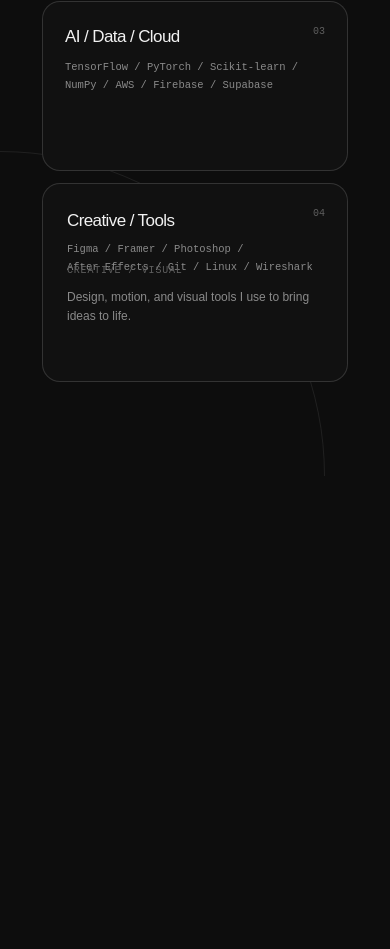
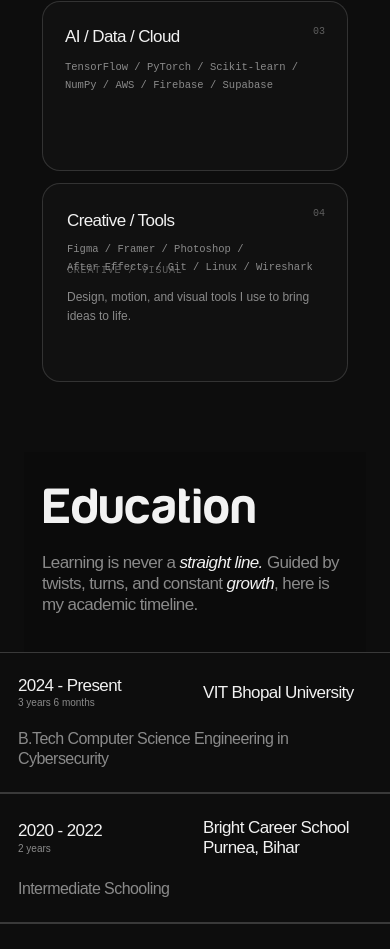
Before and after one commit to debuggerhimanshu/my-portfolio, a Next.js app: page / in a window 390 px wide. Shown: the part 2393-3342 px from the top of the page. Before the commit the page ends 2869 px from the top, so only its background shows below. Built offline with nearby package versions, Linux system fonts and the light colour scheme.

Commit message:
Made the education section

```diff
--- a/app/page.tsx
+++ b/app/page.tsx
@@ -2,6 +2,7 @@
 import { Navbar } from "@/components/ui/Navbar";
 import { Hero } from "@/components/sections/Hero/Hero";
 import { About } from "@/components/sections/About/About";
+import { Education } from "@/components/sections/Education/Education";
 
 export default function Home() {
   return (
@@ -11,6 +12,7 @@
       <main>
           <Hero />
           <About />
+          <Education />
       </main>
     </PageFrame>
   );
--- a/components/sections/About/About.module.css
+++ b/components/sections/About/About.module.css
@@ -75,15 +75,16 @@
   gap: 14px;
 }
 
-/* --------------------------------
-   Skill cards
--------------------------------- */
+/* =========================================================
+   SKILL CARDS
+========================================================= */
 
 .skillCard {
   position: relative;
 
   min-width: 0;
   overflow: hidden;
+  isolation: isolate;
 
   padding: 24px;
 
@@ -91,7 +92,61 @@
   border-radius: var(--radius-medium);
 
   background: var(--surface);
+
+  color: var(--foreground);
+
+  transition:
+    border-color 350ms ease,
+    color 350ms ease;
 }
+
+/* =========================================================
+   HIGHLIGHT CIRCLE
+========================================================= */
+
+.skillCard::before {
+  content: "";
+
+  position: absolute;
+  inset: 0;
+
+  background: var(--foreground);
+
+  border-radius: inherit;
+
+  /*
+    Start from the bottom-left corner.
+  */
+  clip-path: circle(0% at 0% 100%);
+
+  z-index: 0;
+
+  pointer-events: none;
+}
+
+/* --------------------------------
+   Expanding circle animation
+-------------------------------- */
+
+.skillCard.active::before {
+  animation: cardHighlight 1.4s
+    cubic-bezier(0.16, 1, 0.3, 1)
+    forwards;
+}
+
+@keyframes cardHighlight {
+  0% {
+    clip-path: circle(0% at 0% 100%);
+  }
+
+  100% {
+    clip-path: circle(150% at 0% 100%);
+  }
+}
+
+/* =========================================================
+   CARD CONTENT LAYERS
+========================================================= */
 
 .cardNumber {
   position: absolute;
@@ -103,9 +158,16 @@
 
   font-family: monospace;
   font-size: 10px;
+
+  z-index: 2;
+
+  transition: color 350ms ease;
 }
 
 .cardContent {
+  position: relative;
+  z-index: 2;
+
   height: 100%;
 
   display: flex;
@@ -122,6 +184,8 @@
 
   font-size: 17px;
   letter-spacing: -0.035em;
+
+  transition: color 350ms ease;
 }
 
 .cardContent p {
@@ -132,29 +196,51 @@
   font-family: monospace;
   font-size: 10.5px;
   line-height: 1.65;
+
+  transition: color 350ms ease;
 }
 
-/* --------------------------------
-   Programming
--------------------------------- */
+/* =========================================================
+   ACTIVE CARD
+========================================================= */
+
+.skillCard.active {
+  border-color: var(--foreground);
+}
+
+.skillCard.active .cardNumber {
+  color: rgba(13, 13, 13, 0.45);
+}
+
+.skillCard.active .cardLabel {
+  color: var(--background);
+}
+
+.skillCard.active .cardContent p {
+  color: rgba(13, 13, 13, 0.62);
+}
+
+/* =========================================================
+   PROGRAMMING
+========================================================= */
 
 .programming {
   grid-column: 1 / 2;
   grid-row: 1 / 2;
 }
 
-/* --------------------------------
-   Development
--------------------------------- */
+/* =========================================================
+   DEVELOPMENT
+========================================================= */
 
 .development {
   grid-column: 2 / 3;
   grid-row: 1 / 2;
 }
 
-/* --------------------------------
-   Photo
--------------------------------- */
+/* =========================================================
+   PHOTO
+========================================================= */
 
 .photoCard {
   grid-column: 3 / 4;
@@ -177,9 +263,9 @@
   object-position: center 25%;
 }
 
-/* --------------------------------
-   Zodiac Wave
--------------------------------- */
+/* =========================================================
+   ZODIAC WAVE
+========================================================= */
 
 .zodiacWave {
   grid-column: 3 / 4;
@@ -222,12 +308,11 @@
   font-weight: 400;
 
   line-height: 0.9;
-  /* letter-spacing: -0.045em; */
 }
 
-/* --------------------------------
-   AI / Data / Cloud
--------------------------------- */
+/* =========================================================
+   AI / DATA / CLOUD
+========================================================= */
 
 .aiCloud {
   grid-column: 1 / 3;
@@ -248,7 +333,10 @@
 
   padding: 20px 24px;
 
-  /* Allow the note to sit outside the card */
+  /*
+    The card itself needs to allow the
+    Creative / Visual note outside it.
+  */
   overflow: visible;
 }
 
@@ -260,21 +348,16 @@
   margin-bottom: 8px;
 }
 
-/* --------------------------------
-   Creative note
--------------------------------- */
-
-/*
-   The Creative card is in column 2.
-   Move the note into the empty column 1
-   beside it.
-*/
+/* =========================================================
+   CREATIVE NOTE
+========================================================= */
 
 .creativeNote {
   position: absolute;
 
   right: calc(100% + 60px);
   top: 50%;
+
   transform: translateY(-50%);
 
   width: 220px;
@@ -303,7 +386,6 @@
   text-transform: uppercase;
 }
 
-/* Remove the decorative star */
 .creativeNote::before {
   display: none;
 }
@@ -358,7 +440,6 @@
     overflow: hidden;
   }
 
-  /* Don't push the note outside on tablet */
   .creativeNote {
     position: static;
 
--- a/components/sections/About/About.tsx
+++ b/components/sections/About/About.tsx
@@ -1,7 +1,22 @@
+"use client";
+
+import { useEffect, useState } from "react";
 import styles from "./About.module.css";
-import { PageDecorations } from "@/components/effects/PageDecorations";
 
 export function About() {
+  const [activeCard, setActiveCard] = useState(0);
+  const [isHovering, setIsHovering] = useState(false);
+
+  useEffect(() => {
+    if (isHovering) return;
+
+    const interval = setInterval(() => {
+      setActiveCard((current) => (current + 1) % 4);
+    }, 5000);
+
+    return () => clearInterval(interval);
+  }, [isHovering]);
+
   return (
     <section id="about" className={styles.about}>
       <div className={styles.aboutHeader}>
@@ -24,7 +39,16 @@
 
       <div className={styles.aboutGrid}>
         {/* Programming */}
-        <article className={`${styles.skillCard} ${styles.programming}`}>
+        <article
+          className={`${styles.skillCard} ${styles.programming} ${
+            activeCard === 0 ? styles.active : ""
+          }`}
+          onMouseEnter={() => {
+            setActiveCard(0);
+            setIsHovering(true);
+          }}
+          onMouseLeave={() => setIsHovering(false)}
+        >
           <span className={styles.cardNumber}>01</span>
 
           <div className={styles.cardContent}>
@@ -39,7 +63,16 @@
         </article>
 
         {/* Development */}
-        <article className={`${styles.skillCard} ${styles.development}`}>
+        <article
+          className={`${styles.skillCard} ${styles.development} ${
+            activeCard === 1 ? styles.active : ""
+          }`}
+          onMouseEnter={() => {
+            setActiveCard(1);
+            setIsHovering(true);
+          }}
+          onMouseLeave={() => setIsHovering(false)}
+        >
           <span className={styles.cardNumber}>02</span>
 
           <div className={styles.cardContent}>
@@ -74,7 +107,16 @@
         </div>
 
         {/* AI / Data / Cloud */}
-        <article className={`${styles.skillCard} ${styles.aiCloud}`}>
+        <article
+          className={`${styles.skillCard} ${styles.aiCloud} ${
+            activeCard === 2 ? styles.active : ""
+          }`}
+          onMouseEnter={() => {
+            setActiveCard(2);
+            setIsHovering(true);
+          }}
+          onMouseLeave={() => setIsHovering(false)}
+        >
           <span className={styles.cardNumber}>03</span>
 
           <div className={styles.cardContent}>
@@ -89,7 +131,16 @@
         </article>
 
         {/* Creative / Tools */}
-        <article className={`${styles.skillCard} ${styles.creative}`}>
+        <article
+          className={`${styles.skillCard} ${styles.creative} ${
+            activeCard === 3 ? styles.active : ""
+          }`}
+          onMouseEnter={() => {
+            setActiveCard(3);
+            setIsHovering(true);
+          }}
+          onMouseLeave={() => setIsHovering(false)}
+        >
           <span className={styles.cardNumber}>04</span>
 
           <div className={styles.cardContent}>
--- /dev/null
+++ b/components/sections/Education/Education.module.css
@@ -0,0 +1,310 @@
+.education {
+  position: relative;
+  width: 100%;
+  padding: 0 0 120px;
+  background: var(--background);
+}
+
+/* --------------------------------
+   Header
+-------------------------------- */
+
+.header {
+  display: grid;
+  grid-template-columns: 1fr 1.15fr;
+  align-items: center;
+
+  min-height: 145px;
+
+  padding: 34px 42px 32px;
+
+  background: #0b0b0b;
+}
+
+.title {
+  margin: 0;
+
+  color: var(--foreground);
+
+  font-family: "Harabara", Arial, Helvetica, sans-serif;
+  font-size: clamp(48px, 4.8vw, 68px);
+  font-weight: 400;
+  line-height: 0.95;
+  /* letter-spacing: -0.045em; */
+}
+
+.description {
+  width: 100%;
+  max-width: 560px;
+
+  margin: 0;
+  padding-right: 0;
+
+  color: #8a8a8a;
+
+  font-family: Arial, Helvetica, sans-serif;
+  font-size: clamp(17px, 1.45vw, 21px);
+  font-weight: 400;
+  line-height: 1.25;
+  letter-spacing: -0.035em;
+}
+
+.description span {
+  color: var(--foreground);
+}
+
+/* --------------------------------
+   Timeline
+-------------------------------- */
+
+.timeline {
+  position: relative;
+
+  width: 100vw;
+
+  margin-left: calc((100% - 100vw) / 2);
+}
+
+/* --------------------------------
+   Row
+-------------------------------- */
+
+.row {
+  position: relative;
+
+  display: grid;
+  grid-template-columns: 26% 39% 35%;
+  align-items: center;
+
+  min-height: 105px;
+
+  padding: 22px 0 22px 5.6%;
+
+  border-top: 1px solid rgba(255, 255, 255, 0.18);
+  border-bottom: 1px solid rgba(255, 255, 255, 0.18);
+
+  background: var(--background);
+  color: var(--foreground);
+
+  overflow: hidden;
+  isolation: isolate;
+
+  transition: border-color 350ms ease;
+}
+
+/* --------------------------------
+   Circular Hover Highlight
+-------------------------------- */
+
+.row::before {
+  content: "";
+
+  position: absolute;
+  inset: 0;
+
+  background: var(--foreground);
+
+  clip-path: circle(0% at 0% 100%);
+
+  z-index: 0;
+  pointer-events: none;
+}
+
+.row:hover::before {
+  animation: educationHighlight
+    1.4s cubic-bezier(0.16, 1, 0.3, 1)
+    forwards;
+}
+
+@keyframes educationHighlight {
+  0% {
+    clip-path: circle(0% at 0% 100%);
+  }
+
+  100% {
+    clip-path: circle(150% at 0% 100%);
+  }
+}
+
+/* --------------------------------
+   Row Content
+-------------------------------- */
+
+.period,
+.institution,
+.course {
+  position: relative;
+  z-index: 2;
+
+  transition: color 350ms ease;
+}
+
+/* --------------------------------
+   Period
+-------------------------------- */
+
+.period {
+  display: flex;
+  flex-direction: column;
+  justify-content: center;
+  gap: 3px;
+}
+
+.period span {
+  font-size: 18px;
+  line-height: 1.05;
+  letter-spacing: -0.035em;
+}
+
+.period small {
+  font-size: 11px;
+  line-height: 1.2;
+  color: var(--muted);
+
+  transition: color 350ms ease;
+}
+
+/* --------------------------------
+   Institution
+-------------------------------- */
+
+.institution {
+  display: flex;
+  flex-direction: column;
+  justify-content: center;
+
+  font-size: 18px;
+  line-height: 1.2;
+  letter-spacing: -0.035em;
+}
+
+.institution span,
+.course span {
+  display: block;
+}
+
+/* --------------------------------
+   Course
+-------------------------------- */
+
+.course {
+  display: flex;
+  flex-direction: column;
+  justify-content: center;
+
+  font-size: 18px;
+  line-height: 1.2;
+  letter-spacing: -0.035em;
+}
+
+/* --------------------------------
+   Hover Text
+-------------------------------- */
+
+.row:hover {
+  border-bottom-color: var(--foreground);
+}
+
+.row:hover .period,
+.row:hover .institution,
+.row:hover .course {
+  color: var(--background);
+}
+
+.row:hover .period small {
+  color: rgba(13, 13, 13, 0.65);
+}
+
+/* --------------------------------
+   Tablet
+-------------------------------- */
+
+@media (max-width: 900px) {
+  .header {
+    grid-template-columns: 1fr;
+    gap: 22px;
+
+    min-height: auto;
+
+    padding: 34px 28px 32px;
+  }
+
+  .description {
+    max-width: 620px;
+  }
+
+  .row {
+    grid-template-columns: 22% 34% 44%;
+
+    padding: 22px 28px;
+  }
+
+  .period span,
+  .institution,
+  .course {
+    font-size: 17px;
+  }
+
+  .period small {
+    font-size: 11px;
+  }
+}
+
+/* --------------------------------
+   Mobile
+-------------------------------- */
+
+@media (max-width: 650px) {
+  .education {
+    padding-bottom: 70px;
+  }
+
+  .header {
+    gap: 20px;
+    padding: 32px 18px 36px;
+  }
+
+  .title {
+    font-size: clamp(42px, 13vw, 60px);
+  }
+
+  .description {
+    font-size: 17px;
+    line-height: 1.25;
+  }
+
+  .row {
+    grid-template-columns: 1fr 1fr;
+    gap: 20px 16px;
+
+    min-height: auto;
+
+    padding: 24px 18px;
+  }
+
+  .period {
+    grid-column: 1 / 2;
+  }
+
+  .institution {
+    grid-column: 2 / 3;
+  }
+
+  .course {
+    grid-column: 1 / 3;
+
+    padding-top: 0;
+
+    font-size: 16px;
+    color: var(--muted);
+  }
+
+  .period span,
+  .institution {
+    font-size: 17px;
+  }
+
+  .period small {
+    font-size: 10px;
+  }
+}
--- /dev/null
+++ b/components/sections/Education/Education.tsx
@@ -0,0 +1,67 @@
+import styles from "./Education.module.css";
+
+const education = [
+  {
+    period: "2024 - Present",
+    duration: "3 years 6 months",
+    institution: "VIT Bhopal University",
+    course: "B.Tech Computer Science Engineering in Cybersecurity",
+
+  },
+  {
+    period: "2020 - 2022",
+    duration: "2 years",
+    institution: "Bright Career School Purnea, Bihar",
+    course: "Intermediate Schooling",
+
+  },
+  {
+    period: "2015 - 2020",
+    duration: "5 years",
+    institution: "Jawahar Navodaya Vidyalaya Katihar, Bihar",
+    course: "Metric Schooling / Class 6 to 10",
+
+  },
+];
+
+export function Education() {
+  return (
+    <section id="education" className={styles.education}>
+      <div className={styles.header}>
+        <h2 className={styles.title}>Education</h2>
+
+        <p className={styles.description}>
+          Learning is never a <span><i>straight line.</i></span> Guided by twists,
+          turns, and constant <span><i>growth</i></span>, here is my academic
+          timeline.
+        </p>
+      </div>
+
+      <div className={styles.timeline}>
+        {education.map((item) => (
+          <article
+            key={`${item.period}-${item.institution}`}
+            className={styles.row}
+            >
+            <div className={styles.period}>
+              <span>{item.period}</span>
+              <small>{item.duration}</small>
+            </div>
+
+            <div className={styles.institution}>
+              {item.institution.split("\n").map((line, index) => (
+                <span key={index}>{line}</span>
+              ))}
+            </div>
+
+            <div className={styles.course}>
+              {item.course.split("\n").map((line, index) => (
+                <span key={index}>{line}</span>
+              ))}
+            </div>
+          </article>
+        ))}
+      </div>
+    </section>
+  );
+}
```
Also changed, not shown: app/globals.css (+8 -0 lines), public/fonts/Harabara Mais Demo.otf (added). Lines whose indentation alone changed are shown as unchanged.
